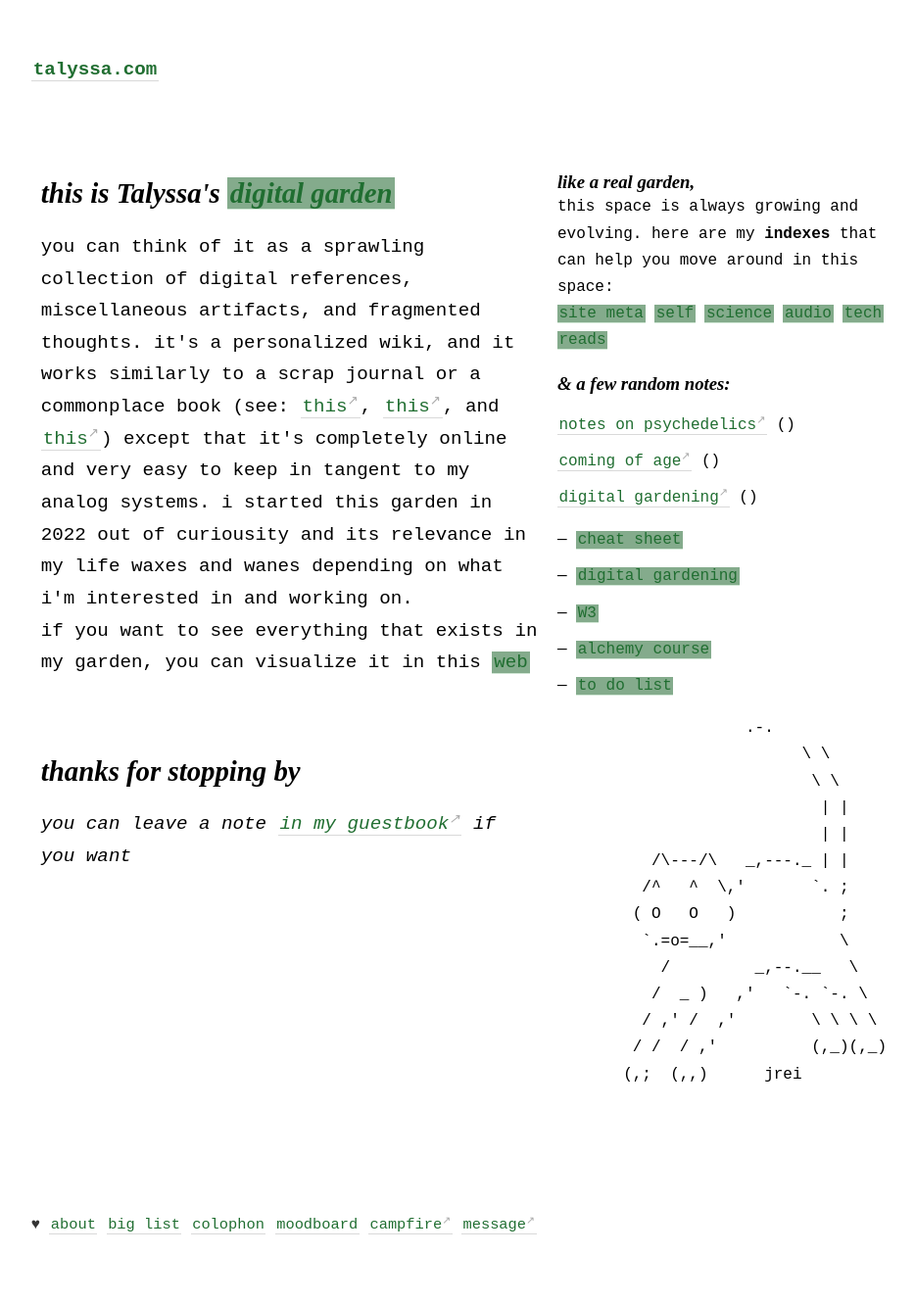
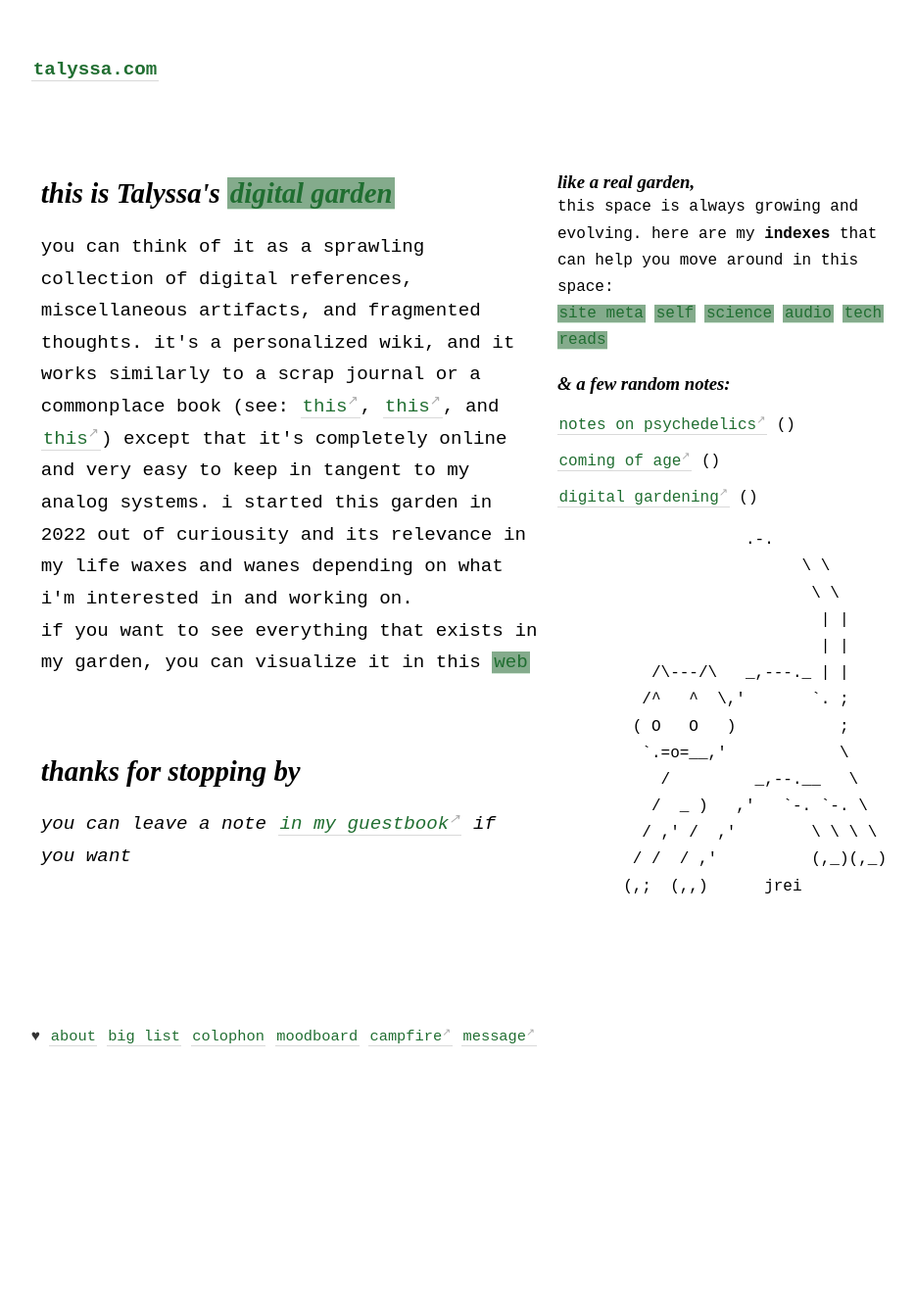
Before and after one commit to geminiworms/talyssagarden.github.io, a Jekyll site: the page built from _pages/index.md, in a window 1280 px wide. Shown: the whole page at 98% size, without its empty margins (45-979 px from the left). Built offline with Jekyll 4.4.1, drawn with Linux system fonts in a browser that asks for light colours; after the commit the page ends 1138 px from its top, so only the background shows below that.

Commit message:
Update index.md

```diff
--- a/_pages/index.md
+++ b/_pages/index.md
@@ -62,14 +62,6 @@
           <li><a href="{{ page.url }}">{{ page.title }}</a> ({{ page.last_modified_at | date: "%B %-d, %Y" }})</li>
         {% endfor %}
       </ul>
-      <ul>
-        {% assign recent_notes = site.notes | sort: "last_modified_at_timestamp" | reverse %}
-        {% for note in recent_notes limit: 5 %}
-          <li>
-            {{ note.last_modified_at | date: "%Y-%m-%d" }} — <a class="internal-link" href="{{ note.url }}">{{ note.title }}</a>
-          </li>
-        {% endfor %}
-      </ul>
        <pre>
                     .-.
                           \ \
```
